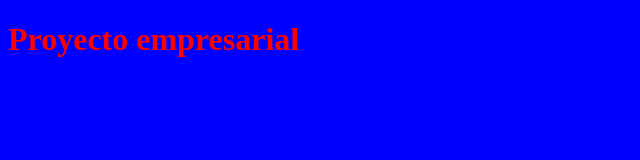
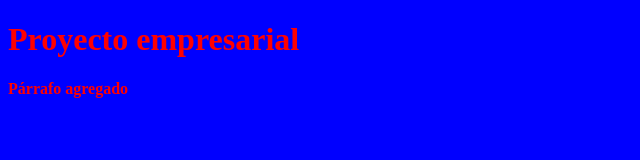
Before and after one commit to cruzwork/CursoGit, a plain HTML site: page index.html in a window 1280 px wide. Shown: the whole page, without its empty margins (0-640 px from the left). Drawn offline with Linux system fonts and the light colour scheme.

Commit message:
Update index.html

```diff
--- a/index.html
+++ b/index.html
@@ -9,5 +9,6 @@
 </head>
 <body>
     <h1>Proyecto empresarial</h1>
+    <p>Párrafo agregado</p>
 </body>
 </html>
```
